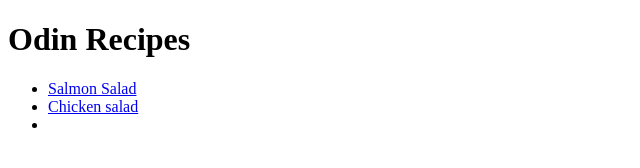
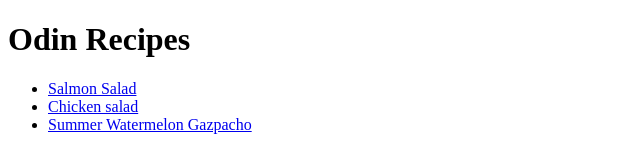
Before and after one commit to MAS-991/odin-recipes, a plain HTML site: page index.html in a window 1280 px wide. Shown: the whole page, without its empty margins (0-640 px from the left). Drawn offline with Linux system fonts and the light colour scheme.

Commit message:
Edit index.html

```diff
--- a/index.html
+++ b/index.html
@@ -10,7 +10,7 @@
     <ul>
     <li><a href="./odinRecipe/recipe1.html">Salmon Salad</a></li>
     <li><a href="./odinRecipe/recipeTwo.html">Chicken salad</a></li>
-    <li><a></a></li>
+    <li><a href="./odinRecipe/recipeThree.html">Summer Watermelon Gazpacho</a></li>
     </ul>
 </body>
 </html>
```
